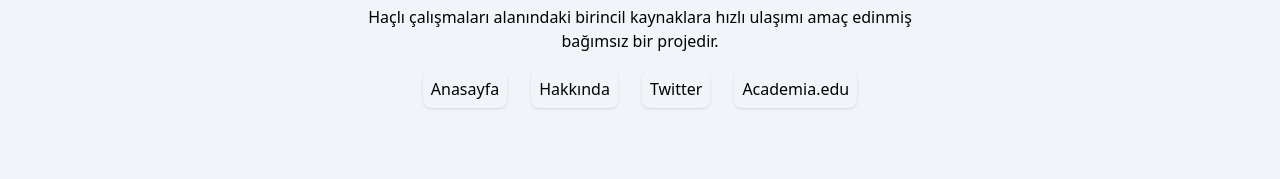
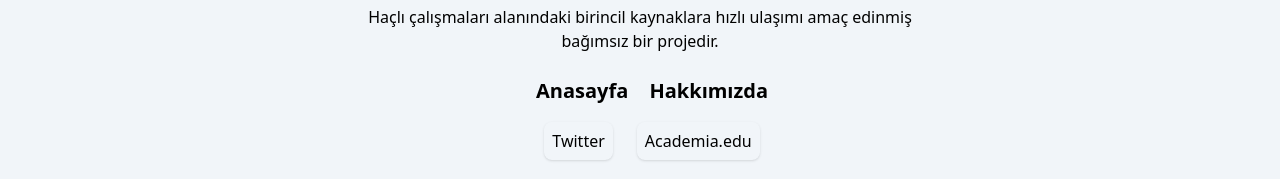
Before and after one commit to Ted2xmen/online-hacli-kaynaklari, a React (Create React App) app: page / in a window 1280 px wide. Shown: the part 219-398 px from the top of the page. Built offline with nearby package versions, Linux system fonts and the light colour scheme; no server answers.

Commit message:
menu update

```diff
--- a/src/components/HeaderHero.jsx
+++ b/src/components/HeaderHero.jsx
@@ -1,3 +1,6 @@
+import Nav from "../pages/Nav"
+
+
 const HeaderHero = () => {
   return (
     <div className="max-w-screen-xl mx-auto bg-slate-100 px-4 py-20 lg:flex  lg:items-center">
@@ -12,7 +15,7 @@ const HeaderHero = () => {
         </p>
 
         <div className="space-x-6">
-          <a
+          {/* <a
             className=" rounded-lg p-2 shadow hover:bg-blue-600 hover:text-white "
             href="/">
             Anasayfa
@@ -21,9 +24,10 @@ const HeaderHero = () => {
             className=" rounded-lg p-2 shadow hover:bg-blue-600 hover:text-white "
             href="/about">
             Hakkında
-          </a>
+          </a> */}
+          <Nav />
           <a
-            className=" rounded-lg p-2 shadow hover:bg-blue-600 hover:text-white "
+            className="rounded-lg p-2 shadow hover:bg-blue-600 hover:text-white "
             target="_blank"
             rel="noopener noreferrer"
             href="https://twitter.com/haclikaynaklari">
--- a/src/pages/Nav.jsx
+++ b/src/pages/Nav.jsx
@@ -2,7 +2,7 @@ import { Link } from 'react-router-dom'
 
 const Nav = () => {
   return (
-    <div className="ml-6 flex space-x-4 text-xl font-bold">
+    <div className="ml-6 pb-6 space-x-4 text-xl font-bold">
       <Link to="/">Anasayfa </Link>
       <Link to="about"> Hakkımızda</Link>
     </div>
```
